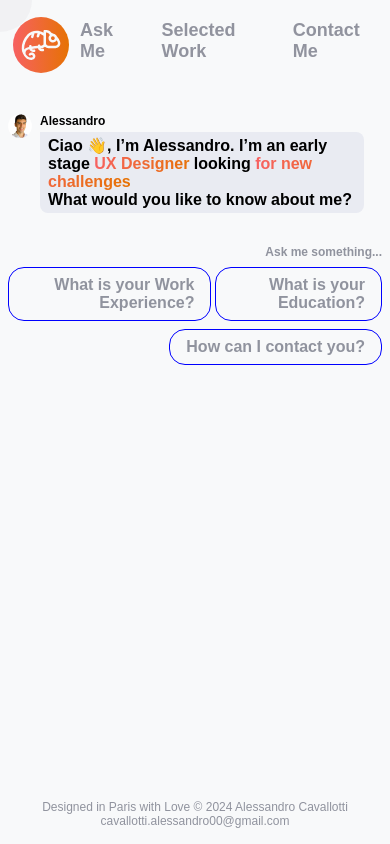
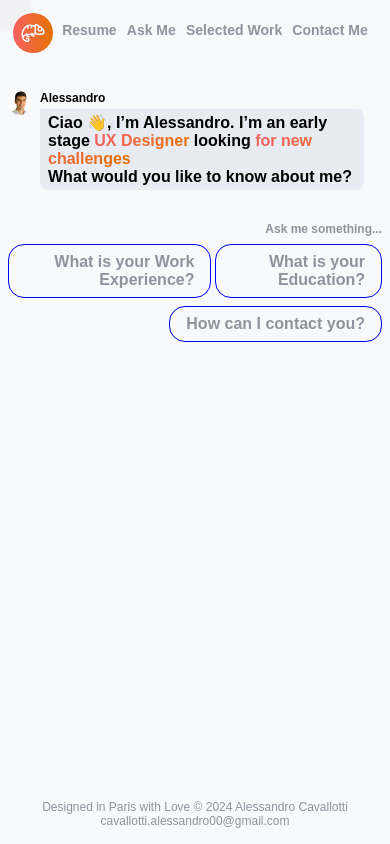
Before and after one commit to scavalleroo/react-portfolio, a React (Create React App) app: page /asktome in a window 390 px wide. Built offline with nearby package versions, Linux system fonts and the light colour scheme.

Commit message:
Some changes

```diff
--- a/src/App.css
+++ b/src/App.css
@@ -167,6 +167,8 @@ body {
   display: flex;
   flex-direction: column;
   justify-content: end;
+  align-items: start;
+  text-align: center;
 }
 
 .buttonAction {
--- a/src/components/Answers/Answers.css
+++ b/src/components/Answers/Answers.css
@@ -126,7 +126,7 @@
 }
 
 .bubbleCustom .content .master .eit {
-    background-image: url('../../assets/img/MasterGraduation.JPG');
+    background-image: url('../../assets/img/MasterGraduation.jpg');
     background-repeat: no-repeat;
     background-size: cover;
 }
@@ -702,7 +702,7 @@
 }
 
 .contentContact {
-    background-image: url('/src/assets/img/office.jpg');
+    background-image: linear-gradient(to right, #fd6827, #a50034);
     background-size: cover;
     background-position: center;
     background-repeat: no-repeat;
--- a/src/components/Menu/Menu.css
+++ b/src/components/Menu/Menu.css
@@ -104,8 +104,26 @@
         align-items: center;
     }
 
+    .lizard {
+        width: 24px;
+        height: 24px;
+    }
+
     .callToActions {
         display: flex;
         flex-direction: row;
+        align-items: center;
+        justify-content: space-evenly;
+        width: 100%;
+        padding: 0px 8px;
+    }
+
+    .buttonAction {
+        justify-content: space-evenly;
+    }
+
+    .buttonAction .button {
+        font-size: 14px;
+        padding: 0px;
     }
 }
--- a/src/components/Menu/Menu.js
+++ b/src/components/Menu/Menu.js
@@ -2,12 +2,16 @@ import React from 'react';
 import lizard from '../../assets/icons/chameleon_white.svg';
 import { Link } from 'react-router-dom';
 import './Menu.css';
+import { downloadCV } from '../../utils/AppFunctions';
 
 const Menu = ({ title, menuRef, lizardRef }) => {
   return (
     <div className='leftBar'>
       <Link to="/"><img src={lizard} alt="lizard" width="40" height="40" className='lizard' ref={lizardRef} /></Link>
       <div className='callToActions' ref={menuRef}>
+        <div className='buttonAction'>
+          <Link to="" className='button' onClick={downloadCV}>Resume</Link>
+        </div>
         <div className='buttonAction'>
           <Link to="/asktome" className='button'>Ask Me</Link>
         </div>
--- a/src/pages/Home.js
+++ b/src/pages/Home.js
@@ -3,6 +3,7 @@ import { Link } from 'react-router-dom';
 import Footer from '../components/Footer/Footer';
 import React, { useState, useEffect, useRef } from 'react';
 import '../App.css';
+import { downloadCV } from '../utils/AppFunctions';
 
 function Home() {
     const [myName, setMyName] = useState("Alessandro,");
@@ -159,6 +160,9 @@ function Home() {
                 <Link to="/"><img src={lizard} alt="lizard" width="40" height="40" className='lizard' ref={lizardRef} /></Link>
                 <div className='callToActions' ref={menuRef}>
                     <div className='buttonAction'>
+                        <Link to="" className='button' onClick={downloadCV}>Resume</Link>
+                    </div>
+                    <div className='buttonAction'>
                         <Link to="/asktome" className='button'>Ask Me</Link>
                     </div>
                     <div className='buttonAction'>
--- a/src/utils/AppFunctions.js
+++ b/src/utils/AppFunctions.js
@@ -27,4 +27,15 @@ class AppFunctions extends Component {
     }
 }
 
+export const downloadCV = () => {
+    const fileUrl = `/Curriculum.pdf`;
+    const fileName = 'AlessandroCavallottiResume.pdf';
+    const link = document.createElement('a');
+    link.href = fileUrl;
+    link.setAttribute('download', fileName); // Set the file name for the download
+    document.body.appendChild(link);
+    link.click();
+    link.remove();
+};
+
 export default AppFunctions;
```
Also changed, not shown: src/components/Answers/WorkExperience.js (+40 -26 lines), src/assets/img/MasterGraduation.JPG, 1 other file (tests, documents, lock files or other folders).
